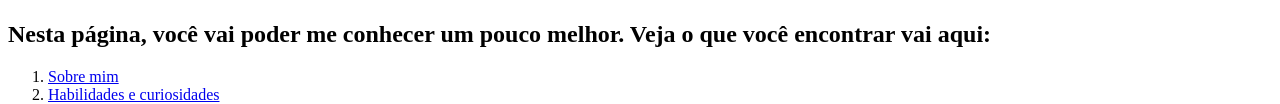
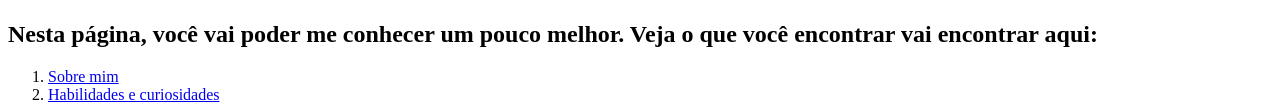
Before and after one commit to sallybdiament/sallybdiament.github.io, a plain HTML site: page index.html in a window 1280 px wide. Shown: the part 423-527 px from the top of the page. Drawn offline with Linux system fonts and the light colour scheme.

Commit message:
Corrigindo uma palavra no html

```diff
--- a/index.html
+++ b/index.html
@@ -11,7 +11,7 @@
         <h2>Sally Barzilai Diament</h2>
             <img src="Sally foto quadrada.jpg" alt="Foto de perfil de Sally Barzilai Diament" width="200px">
 
-<h2>Nesta página, você vai poder me conhecer um pouco melhor. Veja o que você encontrar vai aqui:</h2>
+<h2>Nesta página, você vai poder me conhecer um pouco melhor. Veja o que você encontrar vai encontrar aqui:</h2>
  <ol>
       <li><a href="#Sobre mim">Sobre mim</a></li>
       <li><a href="#Minhas habilidades">Habilidades e curiosidades</a></li>
```
